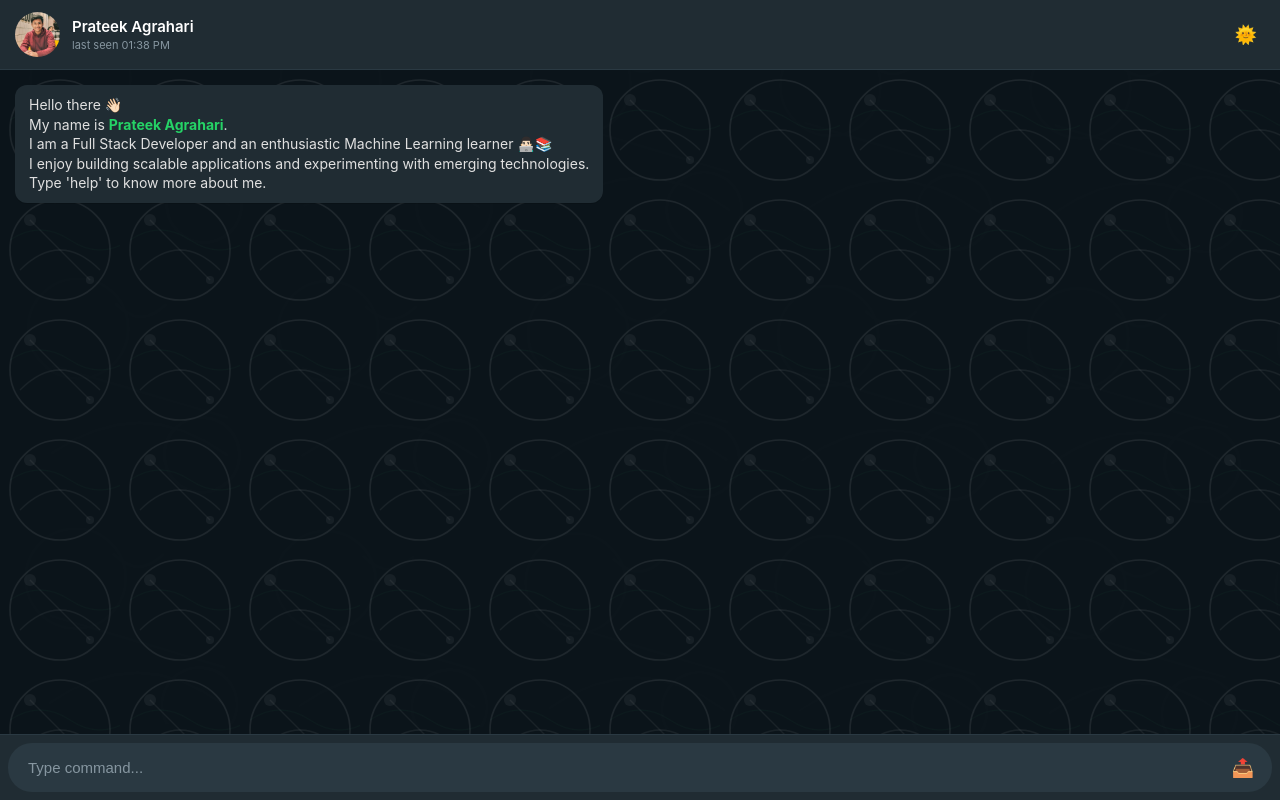
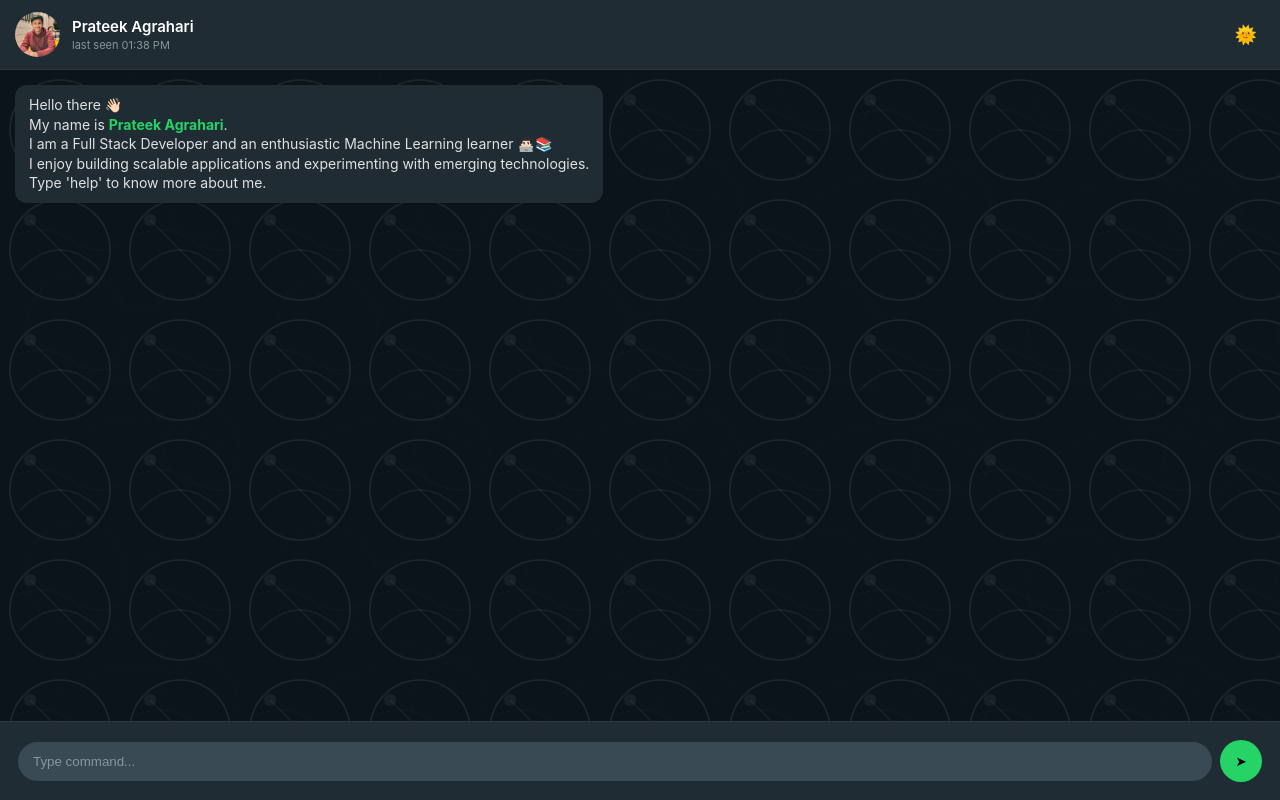
Before and after one commit to Prateek-1110/portfolio, a React (Vite) app: page / in a window 1280 px wide. Built offline with nearby package versions, Linux system fonts and the light colour scheme.

Commit message:
updating send button

```diff
--- a/src/App.jsx
+++ b/src/App.jsx
@@ -263,7 +263,7 @@ function App() {
             maxLength="100"
           />
           <button onClick={handleSend} className="send-btn">
-            📤
+              ➤
           </button>
         </div>
       </div>
--- a/src/index.css
+++ b/src/index.css
@@ -173,25 +173,23 @@ body {
 
 .input-area {
   display: flex;
+  align-items: center;
   gap: 8px;
-  align-items: center;
-  padding: 6px 8px;
-  background-color: #2a3942;
-  border-radius: 24px;
+  padding: 10px;
+  background-color: #202c33;
 }
+
 
 input {
   flex: 1;
-  padding: 10px 12px;
+  padding: 12px 15px;
+  border-radius: 25px;
   border: none;
-  background: transparent;
+  outline: none;
+  background-color: #3a4a54;
   color: white;
-  font-size: 15px;
-  outline: none;
-  -webkit-appearance: none;
-  appearance: none;
-  caret-color: #25d366;
 }
+
 
 input::placeholder {
   color: #8696a0;
@@ -204,18 +202,26 @@ input::-webkit-inner-spin-button {
 }
 
 .send-btn {
-  padding: 6px 10px;
+  width: 42px;
+  height: 42px;
+  border-radius: 50%;
   border: none;
-  background: transparent;
+  background-color: #25d366;   /* WhatsApp green */
+  display: flex;
+  align-items: center;
+  justify-content: center;
   cursor: pointer;
-  font-size: 18px;
-  flex-shrink: 0;
-  border-radius: 50%;
-  transition: background-color 0.2s;
-  -webkit-appearance: none;
-  appearance: none;
-  -webkit-touch-callout: none;
+  transition: 0.2s ease;
 }
+
+.send-btn svg {
+  color: white;
+}
+
+.send-btn:hover {
+  transform: scale(1.05);
+}
+
 .my-name {
   color: #25d366;
   font-weight: bold;
```
